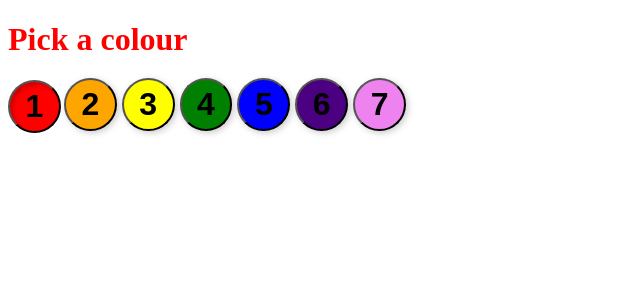
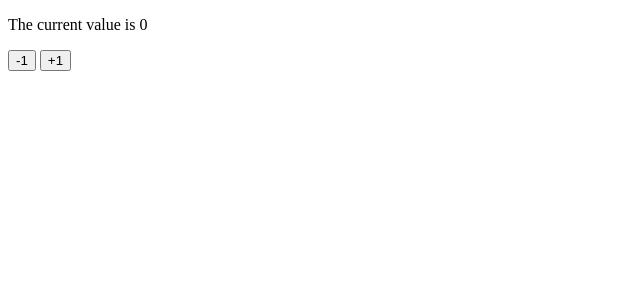
Before and after one commit to SlytherSavior/sevelte-playground, a SvelteKit app: page / in a window 1280 px wide. Shown: the top 300 px of the page, without its empty margins (0-640 px from the left). Built offline with nearby package versions, Linux system fonts and the light colour scheme.

Commit message:
component events

```diff
--- a/src/routes/+page.svelte
+++ b/src/routes/+page.svelte
@@ -1,50 +1,11 @@
 <script>
-	const colors = ['red', 'orange', 'yellow', 'green', 'blue', 'indigo', 'violet'];
-	let selected = $state(colors[0]);
+	import Nested from './nested.svelte';
+
+	let value = $state(0);
 </script>
 
-<h1 style="color: {selected}">Pick a colour</h1>
+<p>The current value is {value}</p>
 
-<div>
-	{#each colors as color, i}
-		<button
-			style="background: {color}"
-			aria-label={color}
-			aria-current={selected === color}
-			onclick={() => selected = color}
-			>{i + 1}</button>
-	{/each}
-</div>
-
-<style>
-	h1 {
-		font-size: 2rem;
-		font-weight: 700;
-		transition: color 0.2s;
-	}
-
-	div {
-		display: grid;
-		grid-template-columns: repeat(7, 1fr);
-		grid-gap: 5px;
-		max-width: 400px;
-	}
-
-	button {
-		aspect-ratio: 1;
-		border-radius: 50%;
-		background: var(--color, #fff);
-		transform: translate(-2px,-2px);
-		filter: drop-shadow(2px 2px 3px rgba(0,0,0,0.2));
-		transition: all 0.1s;
-		color: black;
-		font-weight: 700;
-		font-size: 2rem;
-	}
-
-	button[aria-current="true"] {
-		transform: none;
-		filter: none;
-		box-shadow: inset 3px 3px 4px rgba(0,0,0,0.2);
-	}
-</style>
+<Nested
+	increment={() => value+= 1}
+	decrement={() => value -= 1}/>
--- a/src/routes/nested.svelte
+++ b/src/routes/nested.svelte
@@ -1,6 +1,6 @@
 <script>
-    //default values can be assigned as well
-    let {...question} = $props();
+	let { increment, decrement } = $props();
 </script>
 
-<p>The question is {question.details}! The answer is {question.answer}. The question maker is {question.maker}!</p>
+<button onclick={decrement}>-1</button>
+<button onclick={increment}>+1</button>
```
